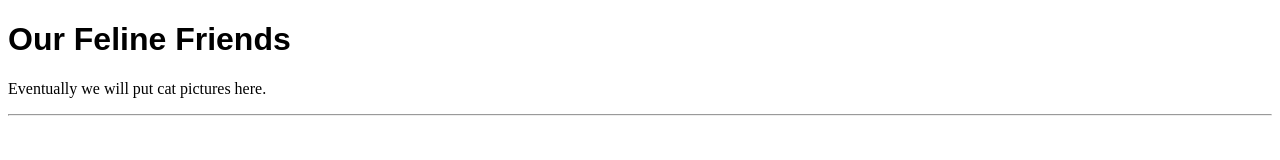
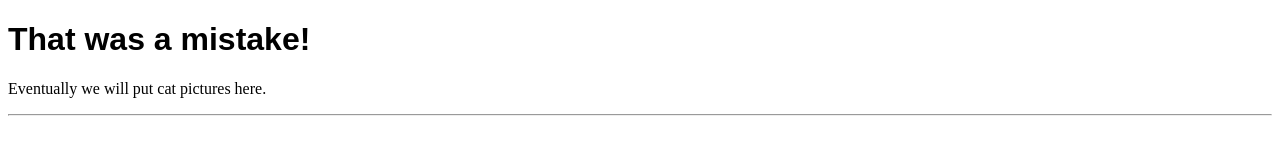
Before and after one commit to miguel-ardila/GitHub-Universe-Cloud-Skills-Challenge, a plain HTML site: page Cats/index.html in a window 1280 px wide. Drawn offline with Linux system fonts and the light colour scheme.

Commit message:
Purposely overwrite the contents of index.html

```diff
--- a/Cats/index.html
+++ b/Cats/index.html
@@ -7,7 +7,7 @@
     <link rel="stylesheet" href="CSS/site.css">
 </head>
 <body>
-    <h1>Our Feline Friends</h1>
+    <h1>That was a mistake!</h1>
     <p>Eventually we will put cat pictures here.</p>
     <hr>
 
```
